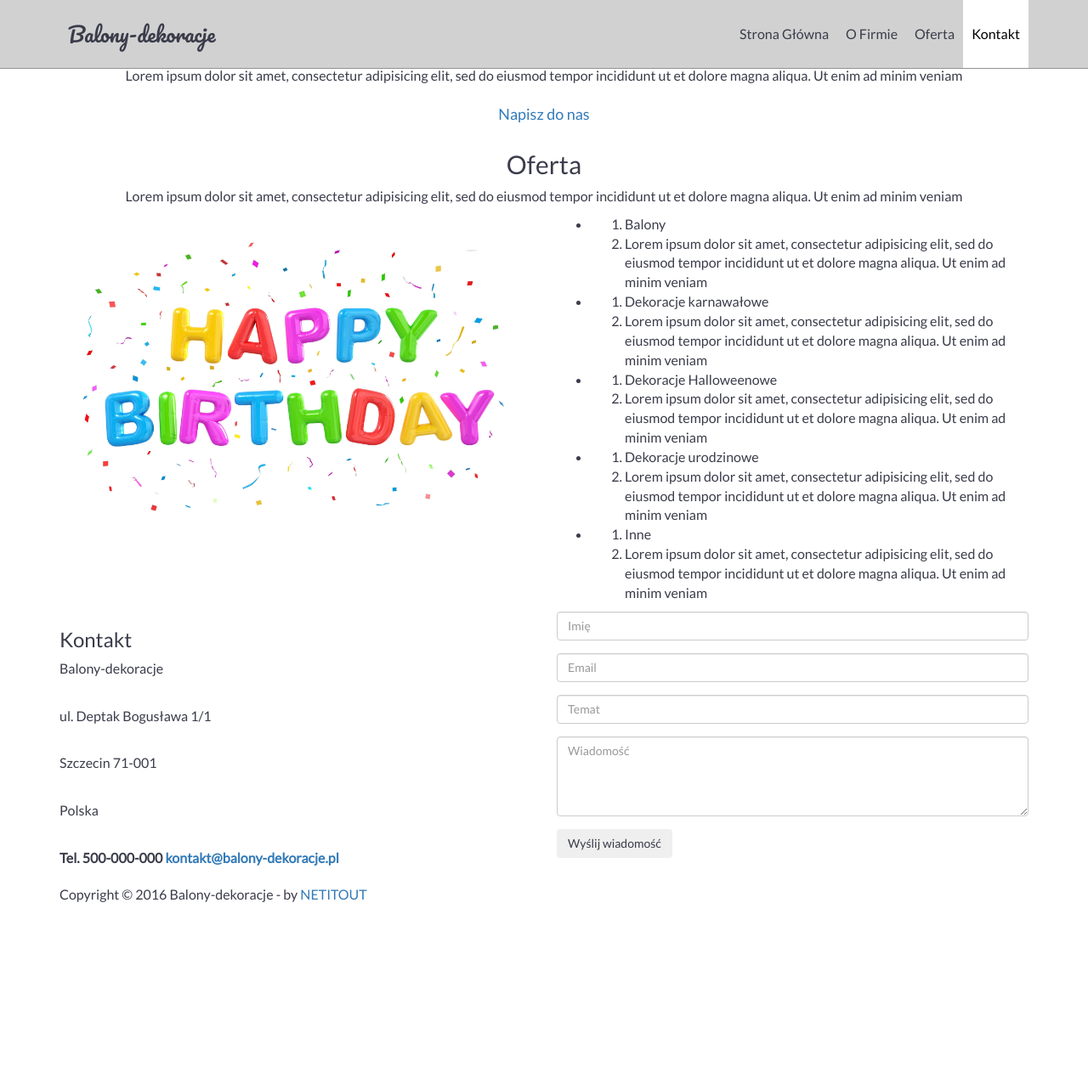
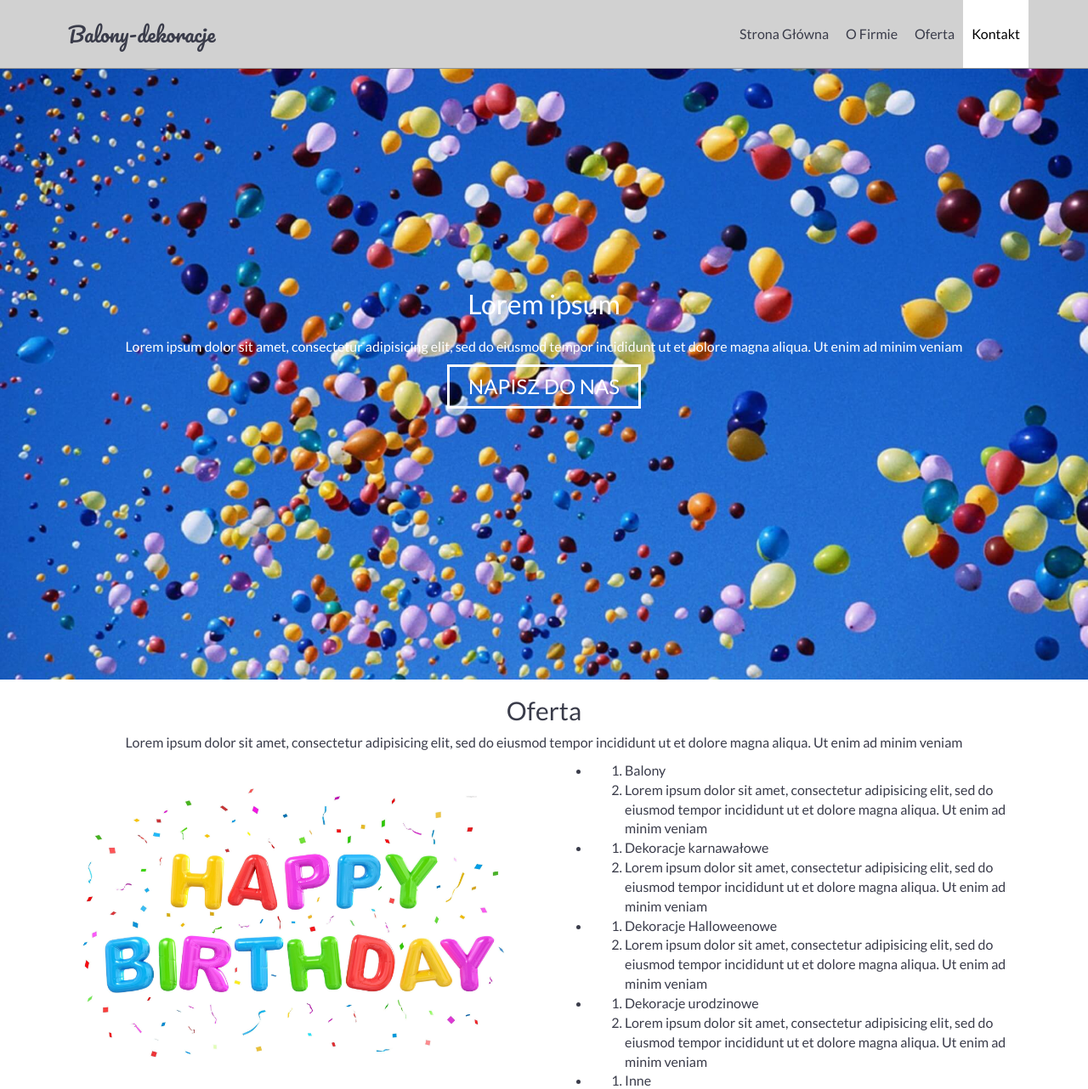
Before and after one commit to maciejdobrski/dekoracje-balony, a PHP site: page / in a window 1280 px wide. Shown: the top 1282 px of the page at 85% size. Before the commit the page ends 1062 px from the top, so only its background shows below. Run offline with PHP 8.4, Linux system fonts and the light colour scheme; some libraries are stand-ins or nearby versions.

Commit message:
Stylowanie sekcji About

```diff
--- a/assets/css/style.css
+++ b/assets/css/style.css
@@ -444,6 +444,56 @@ a, button {
           color: black;
           background-color: #fff; }
 
+.about {
+  background-image: url(../image/background.jpg);
+  background-repeat: no-repeat;
+  background-size: cover;
+  height: 100%; }
+  .about .box-about {
+    display: table;
+    width: 100%;
+    height: 100%; }
+    .about .box-about .box-content {
+      display: table-cell;
+      vertical-align: middle; }
+      .about .box-about .box-content .section-header {
+        color: #fff; }
+        .about .box-about .box-content .section-header h1 {
+          color: #fff; }
+        .about .box-about .box-content .section-header .btn-about {
+          background-color: transparent;
+          color: #fff;
+          border-radius: 2px;
+          border: none;
+          text-transform: uppercase;
+          font-size: 1.5em;
+          padding: 10px 25px;
+          transition: all .3s;
+          -webkit-transform: translateZ(0);
+          transform: translateZ(0);
+          -webkit-backface-visibility: hidden;
+          backface-visibility: hidden;
+          -moz-osx-font-smoothing: grayscale;
+          position: relative; }
+          .about .box-about .box-content .section-header .btn-about::before {
+            content: "";
+            position: absolute;
+            z-index: -1;
+            top: 0;
+            bottom: 0;
+            left: 0;
+            right: 0;
+            border: 3px solid #fff;
+            -webkit-transition-duration: 0.3s;
+            transition-duration: 0.3s;
+            -webkit-transition-property: top, right, bottom, left;
+            transition-property: top, right, bottom, left; }
+          .about .box-about .box-content .section-header .btn-about:hover::before {
+            top: -4px;
+            right: -4px;
+            bottom: -4px;
+            left: -4px; }
+
 /* ===== Media queries ===== */
 @media (min-width: 768px) {
   .header.opacity {
--- a/assets/sass/style.scss
+++ b/assets/sass/style.scss
@@ -146,6 +146,74 @@ a, button {
   }
 }
 
+.about{
+  background-image: url(../image/background.jpg);
+  background-repeat: no-repeat;
+  background-size: cover;
+  height: $page-height;
+
+  .box-about{
+    display: table;
+    width: 100%;
+    height: 100%;
+
+    .box-content{
+      display: table-cell;
+      vertical-align: middle;
+
+      .section-header{
+        color: $secundary-color;
+
+        h1{
+          color: $secundary-color;
+        }
+
+        .btn-about{
+          background-color: transparent;
+          color: #fff;
+          border-radius: 2px;
+          border: none;
+          text-transform: uppercase;
+          font-size: 1.5em;
+          padding: 10px 25px;
+          transition: all .3s;
+          -webkit-transform: translateZ(0);
+          transform: translateZ(0);
+          -webkit-backface-visibility: hidden;
+          backface-visibility: hidden;
+          -moz-osx-font-smoothing: grayscale;
+          position: relative;
+
+          &::before{
+            content: "";
+            position: absolute;
+            z-index: -1;
+            top: 0;
+            bottom: 0;
+            left: 0;
+            right: 0;
+            border: 3px solid #fff;
+            -webkit-transition-duration: 0.3s;
+            transition-duration: 0.3s;
+            -webkit-transition-property: top, right, bottom, left;
+            transition-property: top, right, bottom, left;
+          }
+
+          &:hover{
+            &::before{
+              top: -4px;
+              right: -4px;
+              bottom: -4px;
+              left: -4px;
+            }
+          }
+        }
+      }
+    }
+  }
+
+}
+
 /* ===== Media queries ===== */
 
 @media (min-width: 768px) {
```
